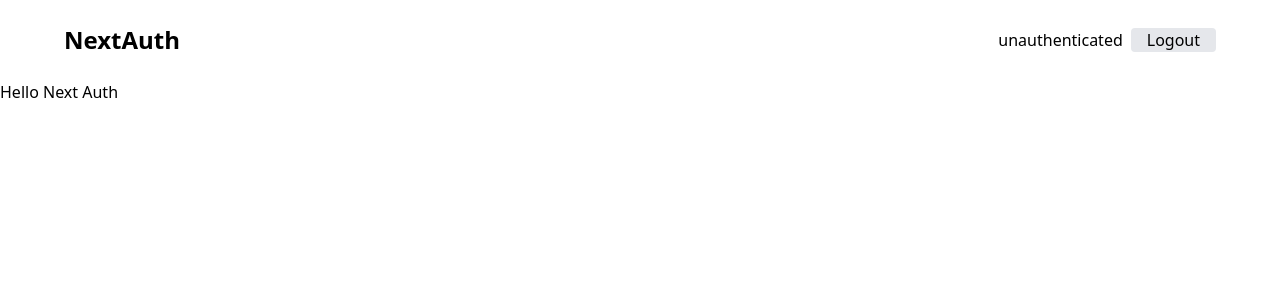
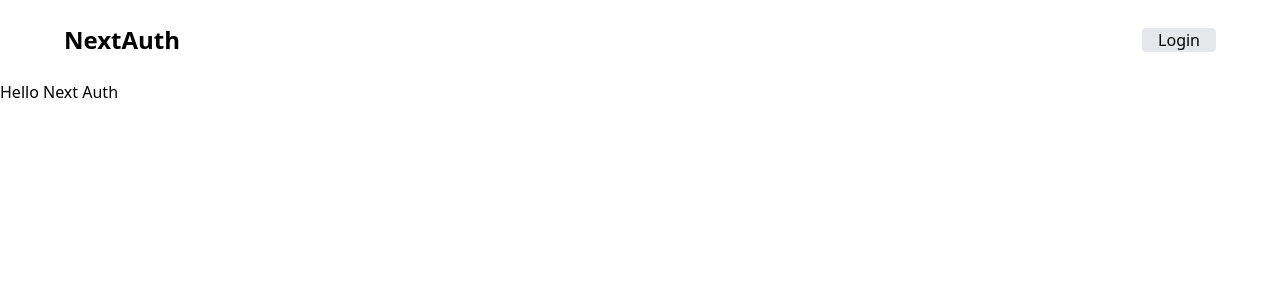
Before and after one commit to NishatFariza/next-auth-playground, a Next.js app: page / in a window 1280 px wide. Shown: the top 300 px of the page. Built offline with nearby package versions, Linux system fonts and the light colour scheme; no server answers.

Commit message:
fix:undefine session variable

```diff
--- a/src/components/Navbar.tsx
+++ b/src/components/Navbar.tsx
@@ -1,6 +1,7 @@
 import Link from "next/link";
 import React from "react";
 import { useSession } from "next-auth/react";
+import { Session } from "inspector";
 
 const Navbar = () => {
   const session = useSession();
@@ -11,8 +12,14 @@ const Navbar = () => {
       </Link>
 
       <nav className="flex items-center gap-2">
-              <p>{ session.status}</p>
-        <button className="bg-gray-200 px-4 rounded">Logout</button>
+        {session.status === "authenticated" ? (
+          <>
+            <p>{JSON.stringify(session.data.user, null, 2)}</p>
+            <button className="bg-gray-200 px-4 rounded">Logout</button>
+          </>
+        ) : (
+          <button className="bg-gray-200 px-4 rounded">Login</button>
+        )}
       </nav>
     </div>
   );
--- a/src/pages/_app.tsx
+++ b/src/pages/_app.tsx
@@ -6,6 +6,7 @@ import type { AppProps } from "next/app";
 
 function MyApp({ Component, pageProps }: AppProps) {
   return (
+    //@ts-ignore
     <SessionProvider session={pageProps.session}>
       <Navbar />
       <Component {...pageProps} />
```
Also changed, not shown: types/next-auth.d.ts (deleted, +0 -13 lines), types/next.d.ts (deleted, +0 -16 lines).
